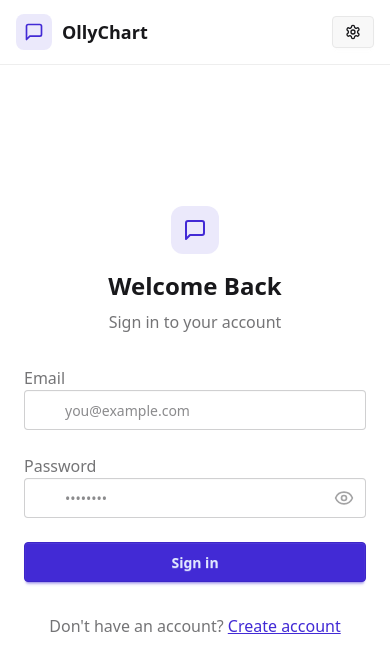
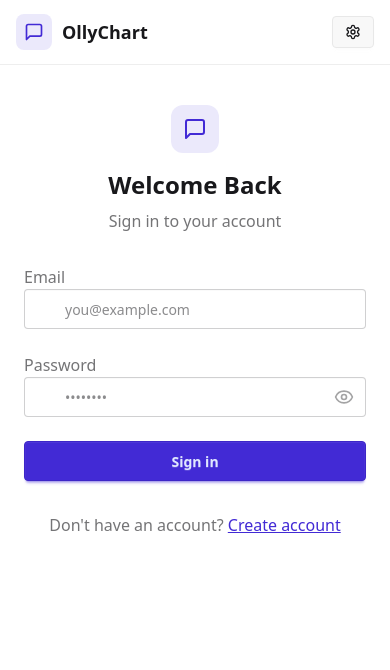
Before and after one commit to Alayande-442/Chat-application, a React (Vite) app in the folder frontend/: page /login in a window 390 px wide. Shown: the top 670 px of the page. Built offline with nearby package versions, Linux system fonts and the light colour scheme; no server answers.

Commit message:
chore: update company's logo and clean up code

```diff
--- a/frontend/index.html
+++ b/frontend/index.html
@@ -2,7 +2,7 @@
 <html lang="en">
   <head>
     <meta charset="UTF-8" />
-    <link rel="icon" type="image/svg+xml" href="/vite.svg" />
+    <link rel="icon" type="image/x-icon" href="/logo.ico" />
     <meta name="viewport" content="width=device-width, initial-scale=1.0" />
     <title>OllyChart</title>
   </head>
--- a/frontend/src/pages/LoginPage.jsx
+++ b/frontend/src/pages/LoginPage.jsx
@@ -19,7 +19,7 @@ const LoginPage = () => {
   };
 
   return (
-    <div className="h-screen grid lg:grid-cols-2">
+    <div className="min-h-screen grid lg:grid-cols-2 bg-base-100">
       {/* Left Side - Form */}
       <div className="flex flex-col justify-center items-center p-6 sm:p-12">
         <div className="w-full max-w-md space-y-8">
@@ -118,6 +118,7 @@ const LoginPage = () => {
       </div>
 
       {/* Right Side - Image/Pattern */}
+      <div className="flex flex-col justify-center align-center mt-10">
         <AuthImagePattern
           title={"Welcome back!"}
           subtitle={
@@ -125,6 +126,7 @@ const LoginPage = () => {
           }
         />
       </div>
+    </div>
   );
 };
 export default LoginPage;
```
Also changed, not shown: 2 other files (tests, documents, lock files or other folders). Lines whose indentation alone changed are shown as unchanged.
